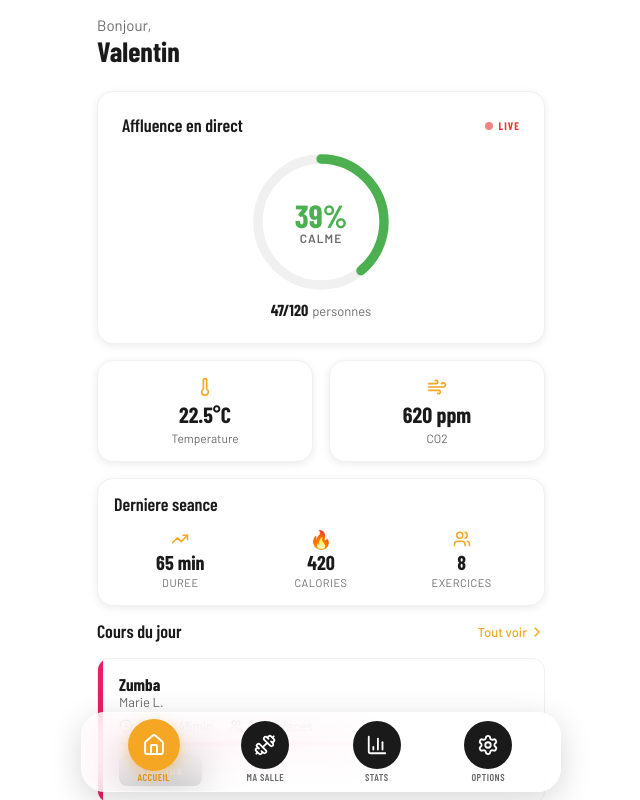
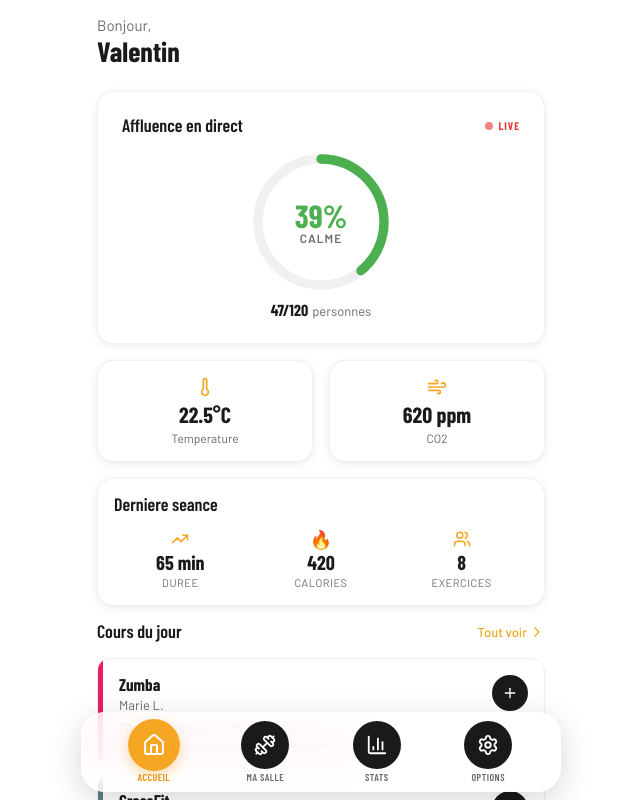
Before and after one commit to PierreChtimipi/GymWatch_ISEN, a React (Vite) app: page / in a window 1280 px wide. Shown: the top 800 px of the page, without its empty margins (319-959 px from the left). Built offline with nearby package versions, Linux system fonts and the light colour scheme; a web font is replaced by a local one.

Commit message:
fix(design-button) : modify design button to save space

```diff
--- a/src/components/ClassCard.css
+++ b/src/components/ClassCard.css
@@ -27,7 +27,9 @@
 
 .class-card-header {
   display: flex;
-  flex-direction: column;
+  justify-content: space-between;
+  gap: var(--spacing-sm);
+  align-items: flex-start;
 }
 
 .class-card-name {
@@ -69,23 +71,25 @@
   transition: width 0.3s ease;
 }
 
-.class-card-btn {
-  align-self: flex-start;
-  font-family: var(--font-display);
-  font-size: 0.8125rem;
-  font-weight: 600;
-  padding: 8px 20px;
-  border-radius: var(--radius-sm);
+.class-card-add-btn {
+  width: 36px;
+  height: 36px;
+  border-radius: 50%;
+  display: inline-flex;
+  align-items: center;
+  justify-content: center;
+  border: none;
   background: var(--color-black);
   color: var(--color-white);
+  cursor: pointer;
   transition: background 0.2s ease, transform 0.15s ease;
 }
 
-.class-card-btn:active {
+.class-card-add-btn:active {
   transform: scale(0.96);
 }
 
-.class-card-btn:disabled {
+.class-card-add-btn:disabled {
   background: var(--color-gray-light);
   color: var(--color-gray);
   cursor: not-allowed;
--- a/src/components/ClassCard.tsx
+++ b/src/components/ClassCard.tsx
@@ -1,4 +1,4 @@
-import { Clock, Users } from 'lucide-react';
+import { Clock, Users, Plus } from 'lucide-react';
 import type { GroupClass } from '../types';
 import './ClassCard.css';
 
@@ -19,8 +19,18 @@ export function ClassCard({ groupClass, onBook }: ClassCardProps) {
       <div className="class-card-accent" />
       <div className="class-card-body">
         <div className="class-card-header">
-          <h4 className="class-card-name">{groupClass.name}</h4>
-          <span className="class-card-instructor">{groupClass.instructor}</span>
+          <div>
+            <h4 className="class-card-name">{groupClass.name}</h4>
+            <span className="class-card-instructor">{groupClass.instructor}</span>
+          </div>
+          <button
+            className="class-card-add-btn"
+            disabled={isFull}
+            onClick={() => onBook(groupClass.id)}
+            aria-label={isFull ? 'Complet' : 'Ajouter'}
+          >
+            <Plus size={16} />
+          </button>
         </div>
         <div className="class-card-meta">
           <span className="class-card-detail">
@@ -38,13 +48,6 @@ export function ClassCard({ groupClass, onBook }: ClassCardProps) {
             style={{ width: `${100 - spotsPercentage}%` }}
           />
         </div>
-        <button
-          className="class-card-btn"
-          disabled={isFull}
-          onClick={() => onBook(groupClass.id)}
-        >
-          {isFull ? 'Complet' : "S'inscrire"}
-        </button>
       </div>
     </div>
   );
```
Also changed, not shown: 1 other file (tests, documents, lock files or other folders).
